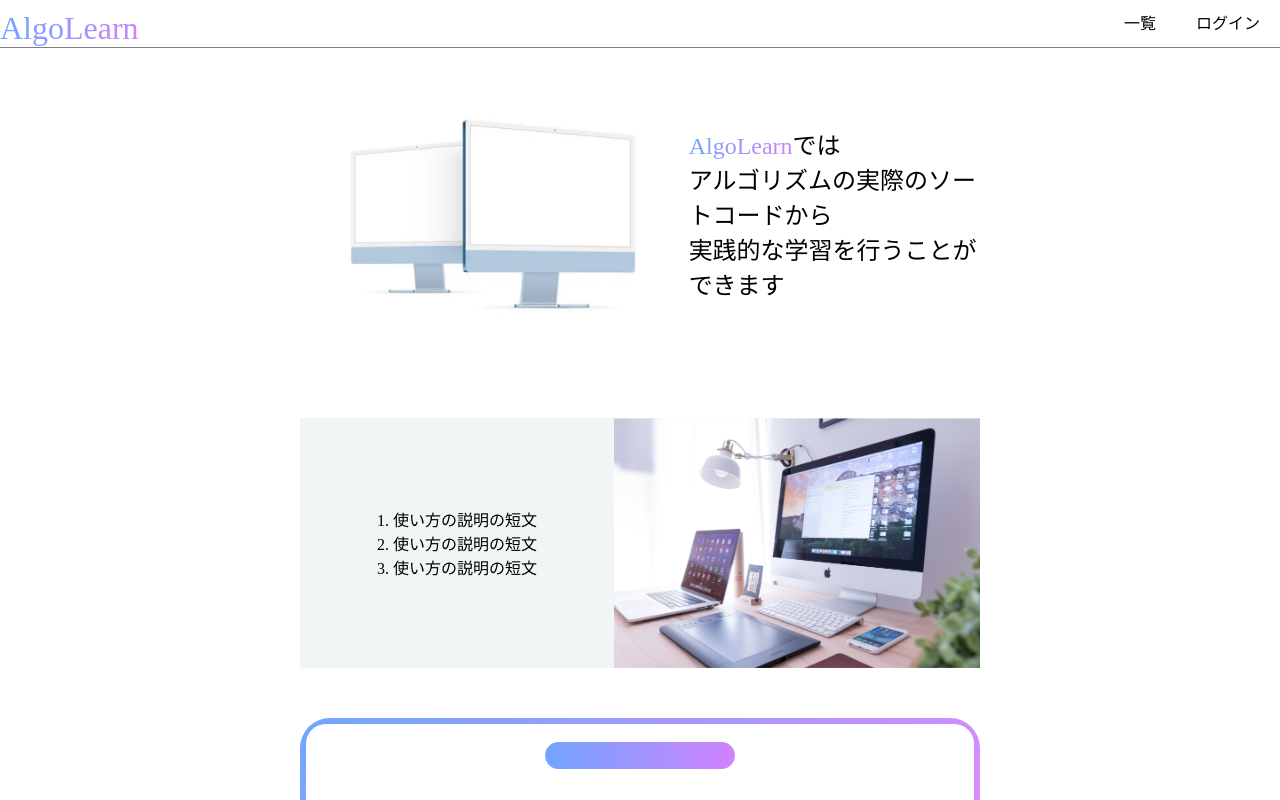
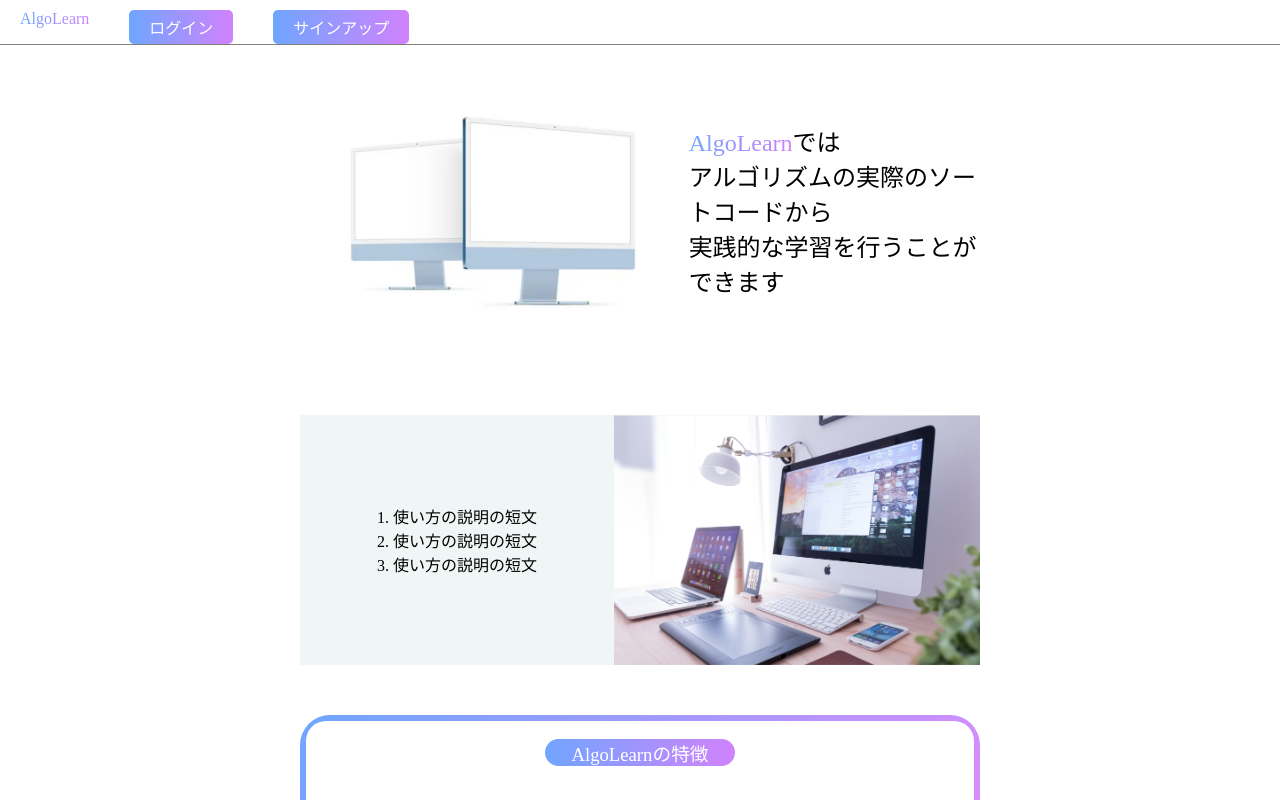
Before and after one commit to webex14-team-4/webex14-team-4-original-team-app, a Vue app: page / in a window 1280 px wide. Shown: the top 800 px of the page. Built offline with nearby package versions, Linux system fonts and the light colour scheme.

Commit message:
ヘッダーの編集をしました

```diff
--- a/src/components/Header.vue
+++ b/src/components/Header.vue
@@ -31,8 +31,29 @@
 
 <template>
   <div class="header">
-    <router-link to="/" class="link subtitle algo-color">AlgoLearn</router-link>
-    <div class="menu">
+    <div class="menu" v-if="path() === ''">
+      <router-link to="/" class="algo-color algo-text">AlgoLearn</router-link>
+      <router-link
+        class="link"
+        :to="menu.link"
+        v-for="menu in menus"
+        :key="menu"
+      >
+        {{ menu.name }}
+      </router-link>
+    </div>
+    <div class="login" v-else-if="path() === 'signup || login'">
+      <router-link
+        class="link"
+        :to="menu.link"
+        v-for="menu in menus"
+        :key="menu"
+      >
+        {{ menu.name }}
+      </router-link>
+    </div>
+    <div class="menu" v-else>
+      <router-link to="/" class="algo-color algo-text">AlgoLearn</router-link>
       <router-link
         class="link"
         :to="menu.link"
@@ -50,33 +71,35 @@ export default {
     return {
       headerMenus: {
         "": [
-          { name: "一覧", link: "/index" },
           { name: "ログイン", link: "/login" },
-        ],
-        login: [
-          { name: "一覧", link: "/index" },
           { name: "サインアップ", link: "/signup" },
         ],
-        signup: [
-          { name: "一覧", link: "/index" },
-          { name: "ログイン", link: "/login" },
-        ],
-        manager: [
-          { name: "投稿", link: "/edit/new" },
+        login: [],
+        signup: [],
+        user: [
+          { name: "ホーム", link: "/manager/:uid" },
+          { name: "一覧", link: "/user/:uid" },
           { name: "ログアウト", link: "/" },
         ],
         edit: [
-          { name: "破棄", link: "/manager" },
-          { name: "一時保存", link: "/manager" },
-          { name: "保存", link: "/manager" },
+          { name: "ホーム", link: "/manager/:uid" },
+          { name: "一覧", link: "/user/:uid" },
+          { name: "ログアウト", link: "/" },
         ],
         index: [
-          { name: "一覧", link: "/index" },
-          { name: "ログイン", link: "/login" },
+          { name: "ホーム", link: "/manager/:uid" },
+          { name: "一覧", link: "/user/:uid" },
+          { name: "ログアウト", link: "/" },
         ],
         show: [
-          { name: "一覧", link: "/index" },
-          { name: "ログイン", link: "/login" },
+          { name: "ホーム", link: "/manager/:uid" },
+          { name: "一覧", link: "/user/:uid" },
+          { name: "ログアウト", link: "/" },
+        ],
+        manager: [
+          { name: "ホーム", link: "/manager/:uid" },
+          { name: "一覧", link: "/user/:uid" },
+          { name: "ログアウト", link: "/" },
         ],
       },
     }
@@ -86,21 +109,22 @@ export default {
       /** 現在のパスを返します
        * 例：http://localhost:8080/index → index , http://localhost:8080/user/t5QaIsxhHHT0btDNyMMFJGFk2NL2 → user
        */
+      console.log(this.$route.path.split("/")[1])
       return this.$route.path.split("/")[1]
     },
   },
   computed: {
     menus() {
-      /** 現在のパスに対応したheaderMenusで定義されたヘッダーメニューの「名前」と「リンク」のObjectを返します
-       * 例：pathがindex →[{ name: "一覧", link: "/index" },{ name: "ログイン", link: "/login" },]
-       */
+      //     /** 現在のパスに対応したheaderMenusで定義されたヘッダーメニューの「名前」と「リンク」のObjectを返します
+      //      * 例：pathがindex →[{ name: "一覧", link: "/index" },{ name: "ログイン", link: "/login" },]
+      //      */
       return this.headerMenus[this.path()]
     },
   },
 }
 </script>
 
-<style>
+<style scoped>
 .header {
   display: flex;
   justify-content: space-between;
@@ -111,10 +135,53 @@ export default {
   font-size: 2rem;
 }
 .header .link {
+  /* text-decoration: none;
+  color: black;
+  font-weight: normal; */
+  border-radius: 5px;
   text-decoration: none;
+  padding: 5px 20px;
+  color: #fff;
+  background: linear-gradient(
+    90deg,
+    rgba(110, 166, 255, 1) 0%,
+    rgba(209, 130, 253, 1) 100%
+  );
+}
+
+.algo-color {
+  background: linear-gradient(
+    90deg,
+    #d182fd -2.77%,
+    #6ca7ff -2.77%,
+    #6ea6ff -2.76%,
+    #c686fd 88.86%,
+    #d182fd 101.92%,
+    #d381fd 101.93%,
+    #d481fd 101.94%,
+    #d581fd 101.95%,
+    #000000 101.95%,
+    #000000 101.95%,
+    #000000 101.95%,
+    #000000 101.95%
+  );
+}
+
+.algo-text {
+  -webkit-background-clip: text;
+  -webkit-text-fill-color: transparent;
+}
+.login {
+  border-top: 1px solid gray;
+  padding: 20px;
+
+  text-align: center;
+  margin-top: 25px;
+  background-color: black;
   color: black;
-  font-weight: normal;
+  transform: scaleX(200);
 }
+
 .menu {
   display: flex;
   justify-content: space-between;
```
